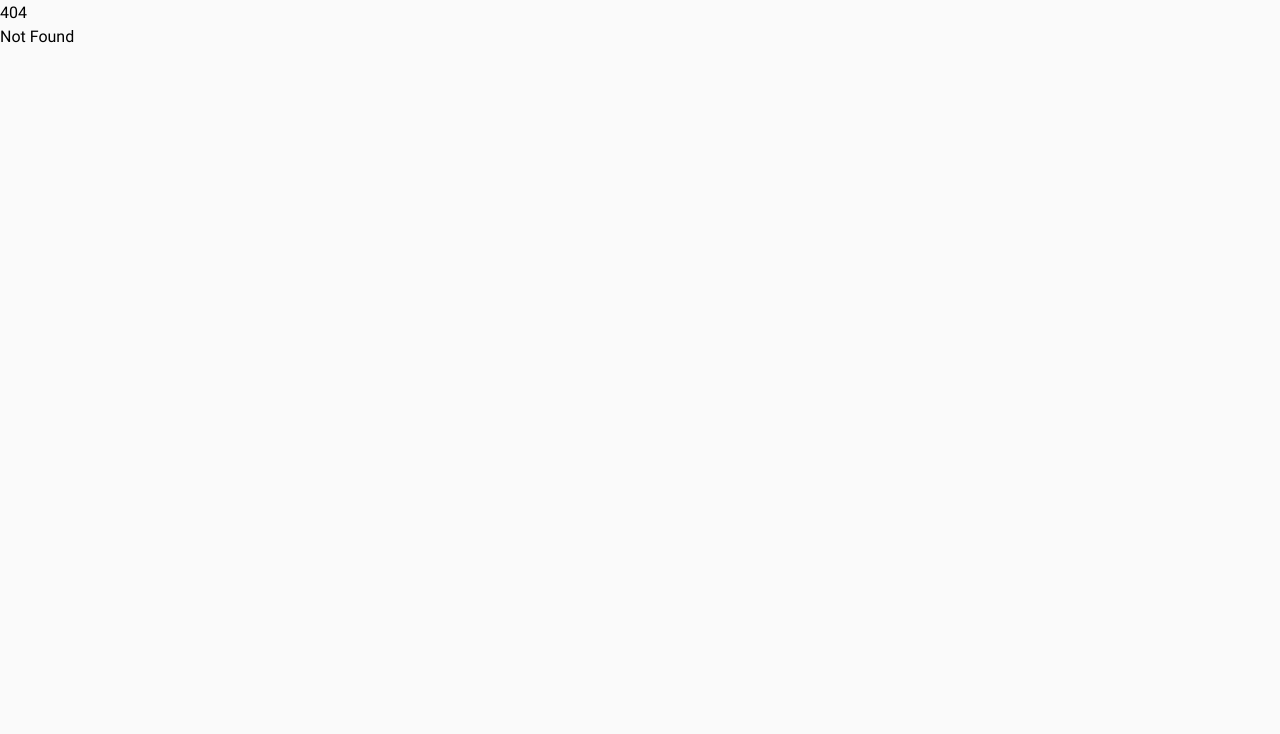
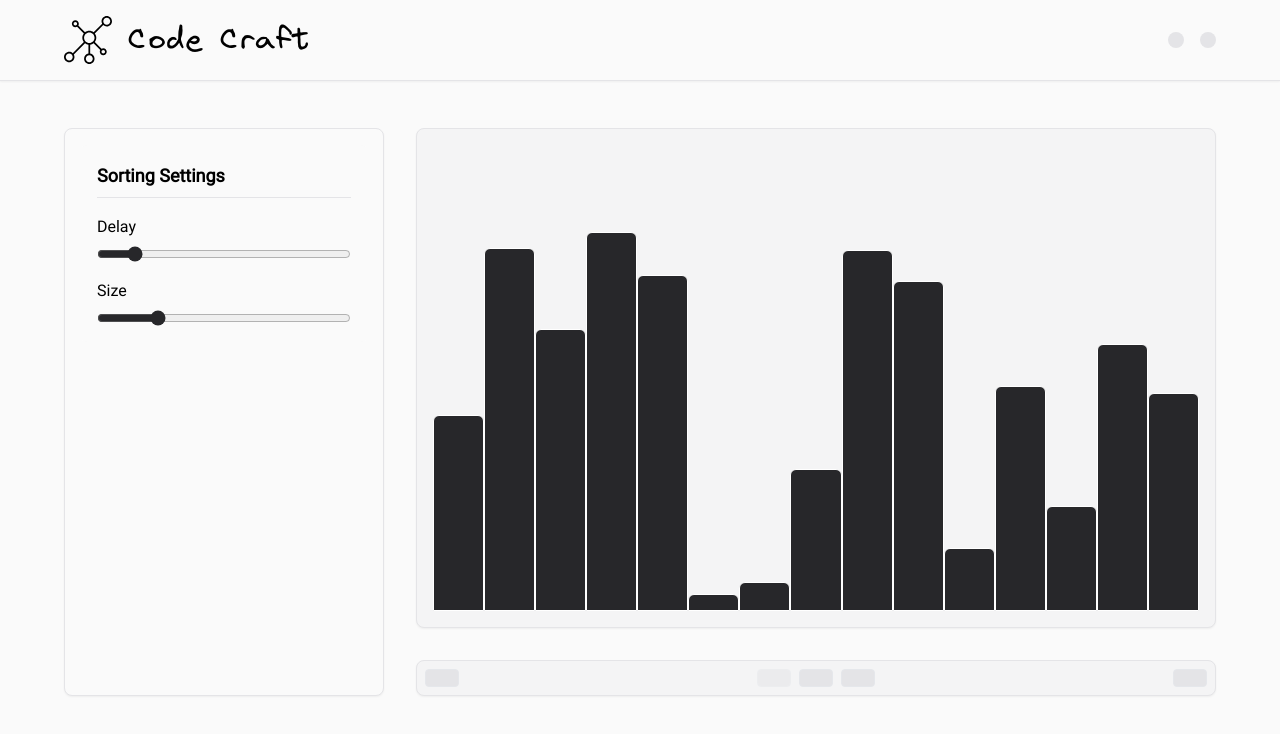
Before and after one commit to victormhp/code-craft, a SvelteKit app: page /sorting in a window 1280 px wide. Before the commit this address had no page. Shown: the top 734 px of the page. Built offline with nearby package versions, Linux system fonts and the light colour scheme.

Commit message:
Add sorting algortihms page

```diff
--- /dev/null
+++ b/src/routes/(algorithms)/+layout.svelte
@@ -0,0 +1,6 @@
+<script>
+  import { NavAlgorithms } from '$lib/ui';
+</script>
+
+<NavAlgorithms />
+<slot />
--- /dev/null
+++ b/src/routes/(algorithms)/sorting/+page.svelte
@@ -0,0 +1,14 @@
+<script lang="ts">
+  import { SortingSettings, SortingVisualizer } from '$lib/sorting';
+</script>
+
+<svelte:head>
+  <title>Sorting Algorithms</title>
+</svelte:head>
+
+<main
+  class="flex flex-col-reverse gap-8 px-4 pt-24 lg:grid lg:grid-cols-[2fr,5fr] lg:px-16 lg:pt-32"
+>
+  <SortingSettings />
+  <SortingVisualizer />
+</main>
```
